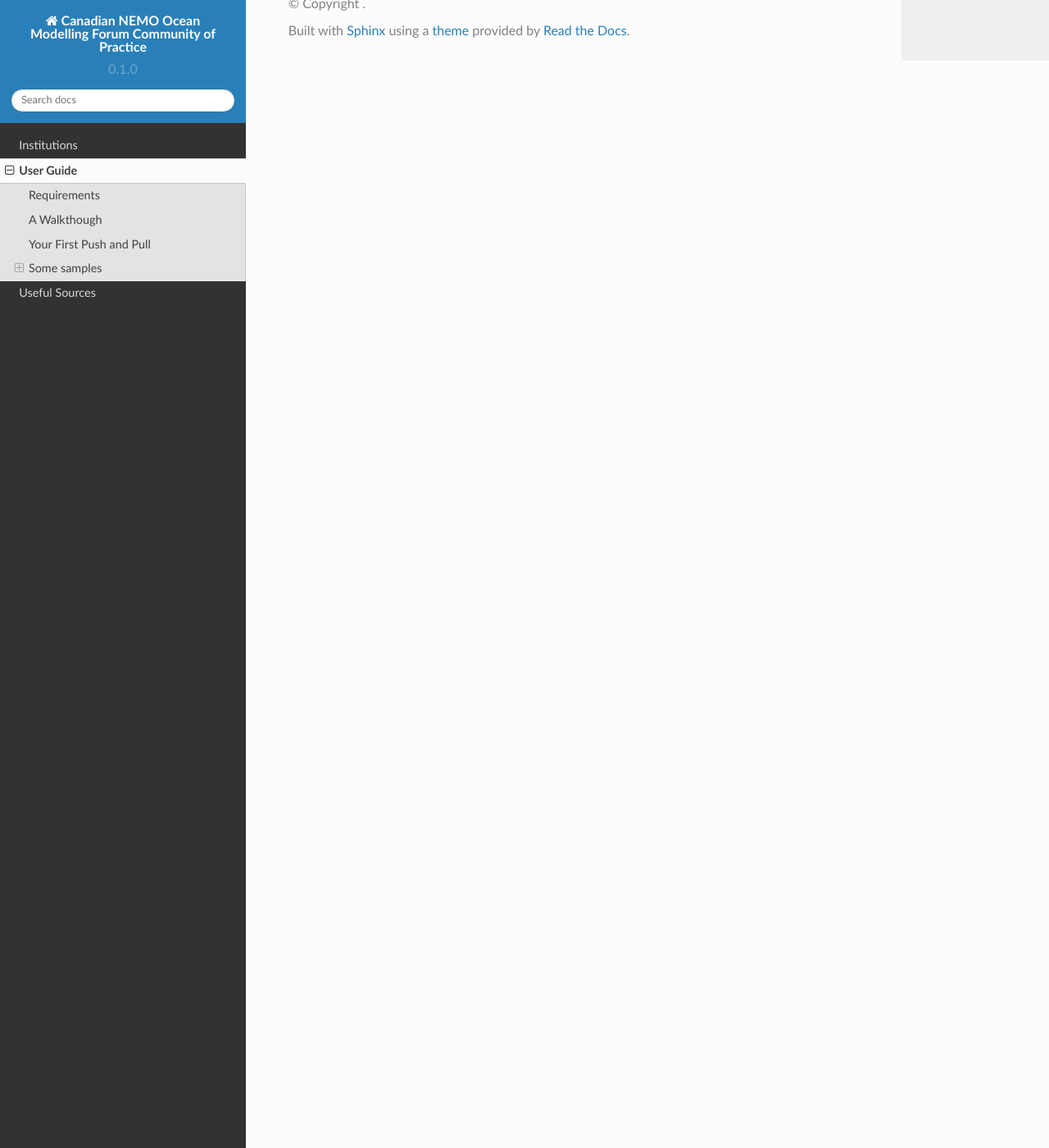
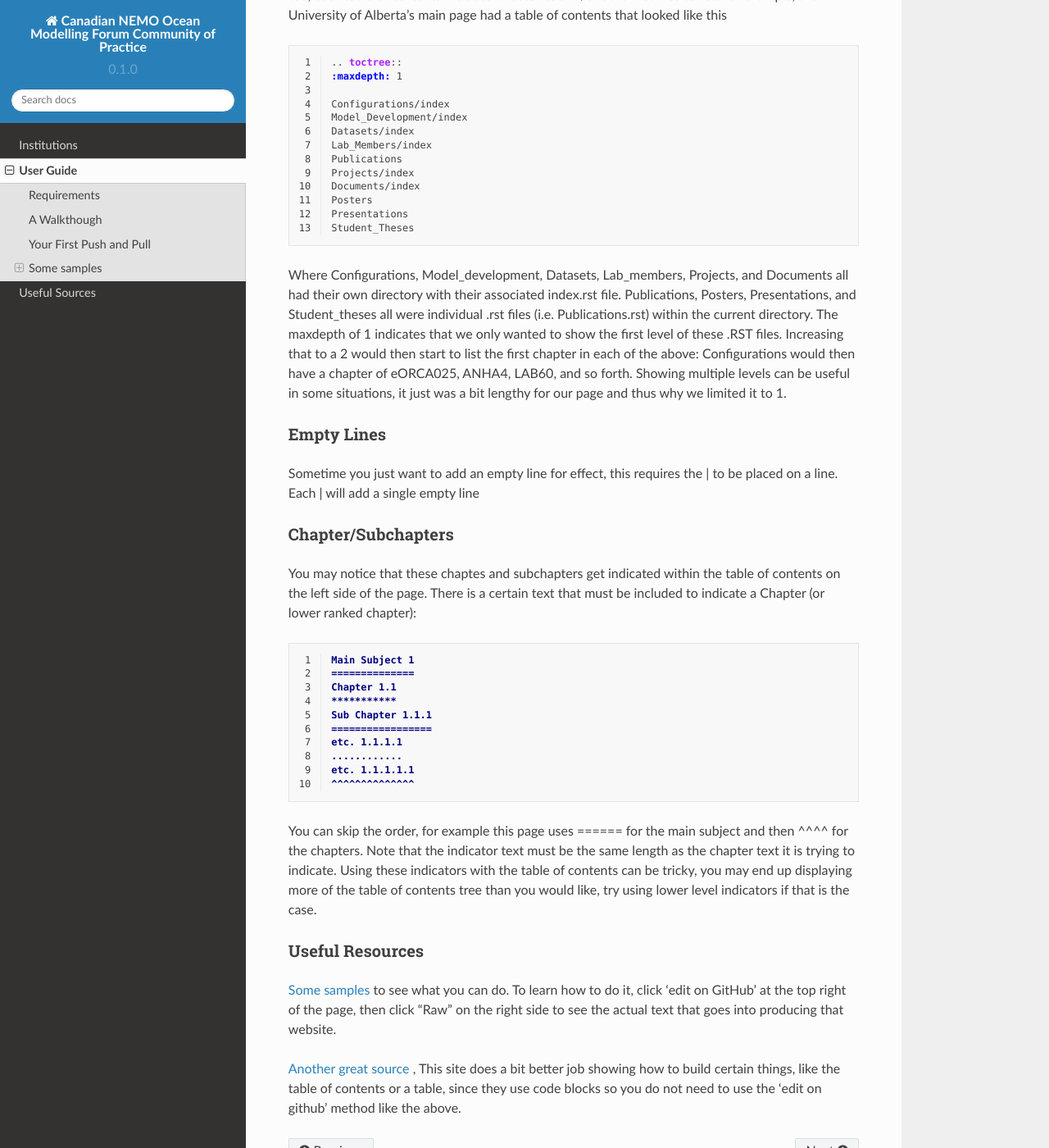
Before and after one commit to UofA-NEMO/Canadian-NEMO-Ocean-Modelling-Forum-Community-of-Practice, a Sphinx documentation site: the page built from docs/Instructions.rst, in a window 1280 px wide and 1400 px high, scrolled down 5181 px. Shown: the whole window at 82% size. Built offline with Sphinx 7.4.7 and the Read the Docs theme 2.0.0, drawn with Linux system fonts in a browser that asks for light colours; pages that are not in the unit, such as notebooks, are missing from menus; some of the changed text lies outside the part shown.

Commit message:
Update Instructions.rst

```diff
--- a/docs/Instructions.rst
+++ b/docs/Instructions.rst
@@ -159,3 +159,65 @@ Hosting a powerpoint presentation works the same as PDFs above: the files need t
    :linenos:
 
    `Sample Link Text <https://canadian-nemo-ocean-modelling-forum-commuity-of-practice.readthedocs.io/en/latest/_static/_{MyInstitutionName}/<MyPPTfile}.pptx>`_
+
+
+Table of Contents
+^^^^^^^^^^^^^^^^^
+
+A table of contents is rather nice to show your viewers the structure of your page. It is pretty simple too, each table of contents includes directories and/or other .rst files to list. For example, the University of Alberta's main page had a table of contents that looked like this
+
+.. code-block:: RST
+   :linenos:
+
+   .. toctree::
+   :maxdepth: 1
+
+   Configurations/index
+   Model_Development/index
+   Datasets/index
+   Lab_Members/index
+   Publications
+   Projects/index
+   Documents/index
+   Posters
+   Presentations
+   Student_Theses
+
+Where Configurations, Model_development, Datasets, Lab_members, Projects, and Documents all had their own directory with their associated index.rst file. Publications, Posters, Presentations, and Student_theses all were individual .rst files (i.e. Publications.rst) within the current directory. The maxdepth of 1 indicates that we only wanted to show the first level of these .RST files. Increasing that to a 2 would then start to list the first chapter in each of the above: Configurations would then have a chapter of eORCA025, ANHA4, LAB60, and so forth. Showing multiple levels can be useful in some situations, it just was a bit lengthy for our page and thus why we limited it to 1.
+
+
+Empty Lines
+^^^^^^^^^^^
+
+Sometime you just want to add an empty line for effect, this requires the | to be placed on a line. Each | will add a single empty line
+
+Chapter/Subchapters
+^^^^^^^^^^^^^^^^^^^
+
+You may notice that these chaptes and subchapters get indicated within the table of contents on the left side of the page. There is a certain text that must be included to indicate a Chapter (or lower ranked chapter):
+
+.. code-block:: RST
+   :linenos:
+
+   Main Subject 1
+   ==============
+   Chapter 1.1
+   ***********
+   Sub Chapter 1.1.1
+   =================
+   etc. 1.1.1.1
+   ............
+   etc. 1.1.1.1.1
+   ^^^^^^^^^^^^^^
+
+
+You can skip the order, for example this page uses ====== for the main subject and then ^^^^ for the chapters. Note that the indicator text must be the same length as the chapter text it is trying to indicate. Using these indicators with the table of contents can be tricky, you may end up displaying more of the table of contents tree than you would like, try using lower level indicators if that is the case.
+
+
+
+Useful Resources
+^^^^^^^^^^^^^^^^
+
+`Some samples <https://sphinx-rtd-theme.readthedocs.io/en/stable/demo/demo.html>`_ to see what you can do. To learn how to do it, click 'edit on GitHub' at the top right of the page, then click "Raw" on the right side to see the actual text that goes into producing that website.
+
+`Another great source <https://sublime-and-sphinx-guide.readthedocs.io/en/latest/index.html>`_ , This site does a bit better job showing how to build certain things, like the table of contents or a table, since they use code blocks so you do not need to use the 'edit on github' method like the above.
```
